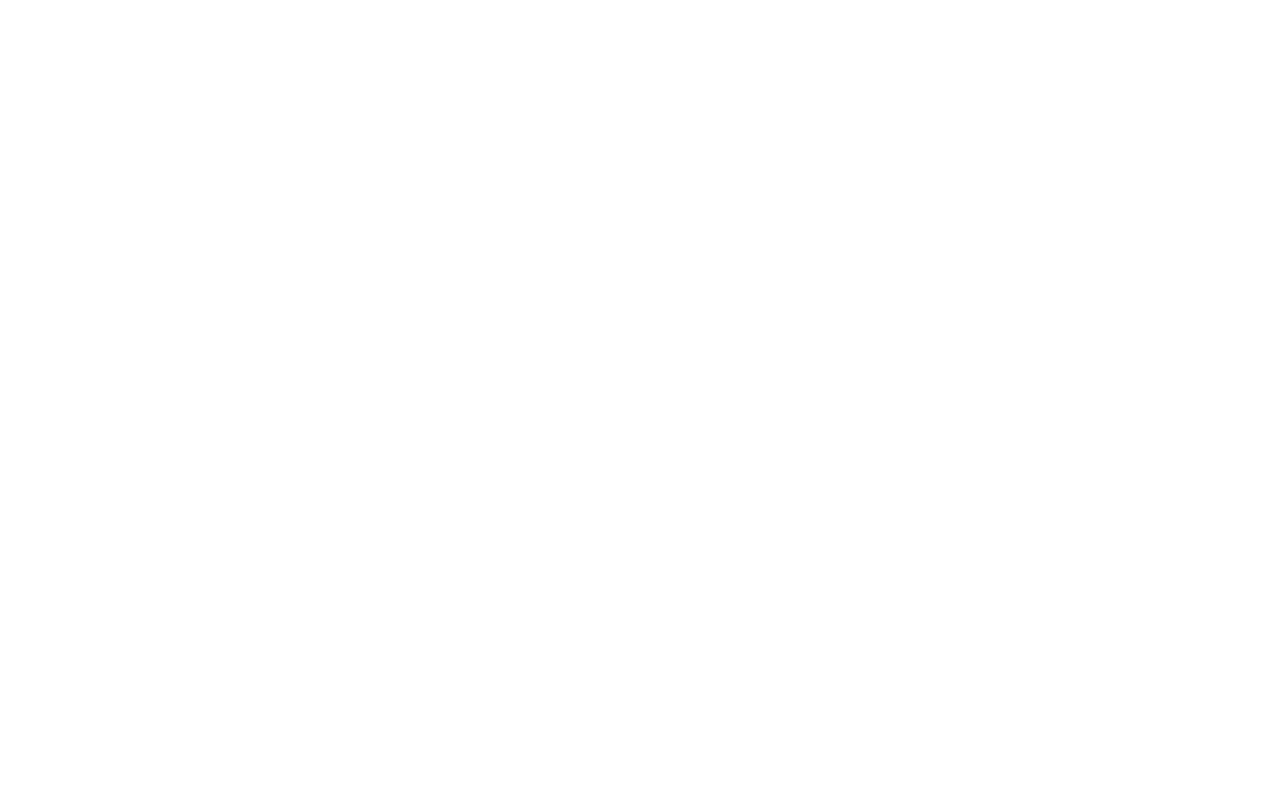
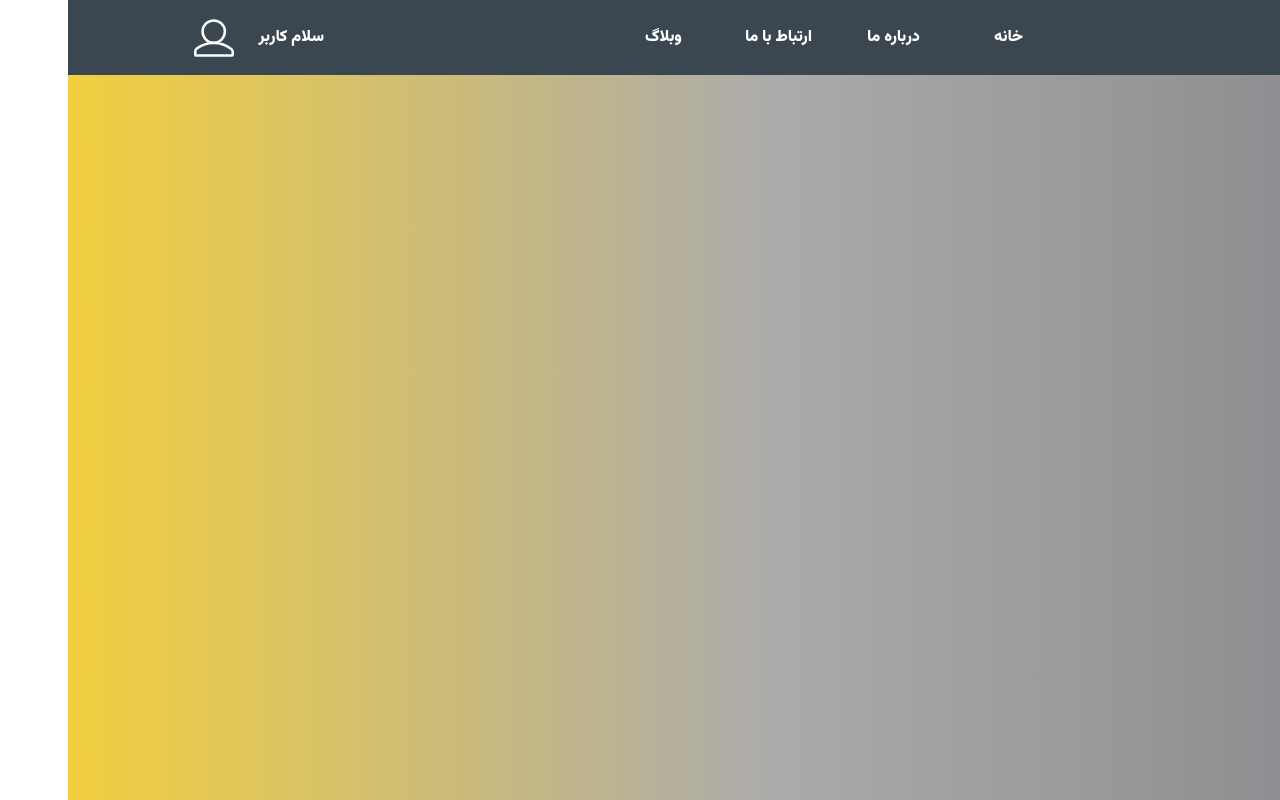
Before and after one commit to mhkt74/dashbord-login, a React (Create React App) app: page /Main/about-us in a window 1280 px wide. Before the commit this address had no page. Built offline with nearby package versions, Linux system fonts and the light colour scheme; a small style sheet from the web is missing.

Commit message:
add header

```diff
--- a/src/App.jsx
+++ b/src/App.jsx
@@ -16,8 +16,8 @@
             <Route path="/" element={<Login />} />
             <Route path="/register" element={<Register/>}/>
             <Route path="/Main" element={<Main />}>
-              <Route path="aboutus" element={<AboutUs />} />
-              <Route path="contactus" element={<ContactUs />} />
+              <Route path="about-us" element={<AboutUs />} />
+              <Route path="contact-us" element={<ContactUs />} />
             </Route>
           </React.Fragment>
         </Routes>
--- /dev/null
+++ b/src/Assets/image/SVG/Avatar.jsx
@@ -0,0 +1,24 @@
+import React from "react";
+
+export default function Avatar() {
+  return (
+    <svg
+      fill="#fcfcfc"
+      viewBox="0 -0.95 31.726 31.726"
+      xmlns="http://www.w3.org/2000/svg"
+    >
+      <g id="SVGRepo_bgCarrier" stroke-width="0"></g>
+      <g
+        id="SVGRepo_tracerCarrier"
+        stroke-linecap="round"
+        stroke-linejoin="round"
+      ></g>
+      <g id="SVGRepo_iconCarrier">
+        <g transform="translate(-418.388 -194.16)">
+          <path d="M434.032,213.971a21.533,21.533,0,0,1,13.327,4.569,1.862,1.862,0,0,1,.755,1.463v1.975H420.388v-2.3a1.862,1.862,0,0,1,.773-1.478,21.492,21.492,0,0,1,12.871-4.232m0-2a23.546,23.546,0,0,0-14.06,4.624,3.848,3.848,0,0,0-1.584,3.086v2.674a1.623,1.623,0,0,0,1.623,1.623h28.48a1.623,1.623,0,0,0,1.623-1.623V220a3.867,3.867,0,0,0-1.528-3.043,23.647,23.647,0,0,0-14.554-4.989Z"></path>
+          <path d="M434.042,196.16a7.856,7.856,0,1,1-7.856,7.856,7.865,7.865,0,0,1,7.856-7.856m0-2a9.856,9.856,0,1,0,9.856,9.856,9.856,9.856,0,0,0-9.856-9.856Z"></path>
+        </g>
+      </g>
+    </svg>
+  );
+}
--- a/src/Components/Header.jsx
+++ b/src/Components/Header.jsx
@@ -1,9 +1,32 @@
-import React from 'react'
-
+import React from "react";
+import "../Css/Header.css";
+import { Link } from "react-router-dom";
+import Avatar from "../Assets/image/SVG/Avatar"
 function Header() {
   return (
-    <div className='Header'>Header</div>
-  )
+    <div className="Header">
+      <div className="rigth-header">
+        <Link className="text-header" to="#">
+          خانه
+        </Link>
+        <Link className="text-header" to="about-us">
+          درباره ما
+        </Link>
+        <Link className="text-header" to="contact-us">
+          ارتباط با ما
+        </Link>
+        <Link className="text-header" to="#">
+          وبلاگ
+        </Link>
+      </div>
+      <div className="left-header">
+        <p className="name-user">سلام کاربر</p>
+        <div className="avatar">
+          <Avatar/>
+          </div>
+      </div>
+    </div>
+  );
 }
 
-export default Header
+export default Header;
--- /dev/null
+++ b/src/Css/Header.css
@@ -0,0 +1,52 @@
+.Header{
+    width: 100%;
+    height: 75px;
+    background-color: #3A4750;
+    display: flex;
+    justify-content: center;
+    align-items: center;
+    position: fixed;
+    top: 0;
+    right: 0;
+}
+.rigth-header{
+    display: flex;
+    justify-content: center;
+    align-items: center;
+    width: 80%;
+}
+.left-header{
+    display: flex;
+    justify-content: start;
+    align-items: center;
+    width:inherit;
+    height: 50px;
+    width: 20%;
+}
+.text-header{
+    display: flex;
+    justify-content: center;
+    align-items: center;
+    color:white ;
+    height: 50px;
+    padding: 5px;
+    margin: 0 10px;
+    width: 95px;
+    border-radius: 2px;
+}
+.text-header:hover{
+    color: white;
+    text-decoration: none;
+    background-color: #585d61;
+}
+.name-user{
+    margin: 0 0 0 25px;
+    color: white;
+    cursor: pointer;
+}
+.avatar{
+    width: 40px !important;
+    height: 40px !important;
+    color: white;
+    cursor: pointer
+}
--- a/src/Pages/AboutUs.jsx
+++ b/src/Pages/AboutUs.jsx
@@ -0,0 +1,9 @@
+import React from 'react'
+
+function AboutUs() {
+  return (
+    <div className='AboutUs'>AboutUs</div>
+  )
+}
+
+export default AboutUs
--- a/src/Pages/ContactUs.jsx
+++ b/src/Pages/ContactUs.jsx
@@ -0,0 +1,9 @@
+import React from 'react'
+
+function ContactUs() {
+  return (
+    <div className='ContactUs'>ContactUs</div>
+  )
+}
+
+export default ContactUs
--- a/src/Pages/Login.jsx
+++ b/src/Pages/Login.jsx
@@ -50,8 +50,6 @@
 
   }
 
-  console.log(userNameError);
-  console.log(passwordError);
   return (
     <div className="Login">
       <span className="name-god font-size-25">به نام او و برای او</span>
```
